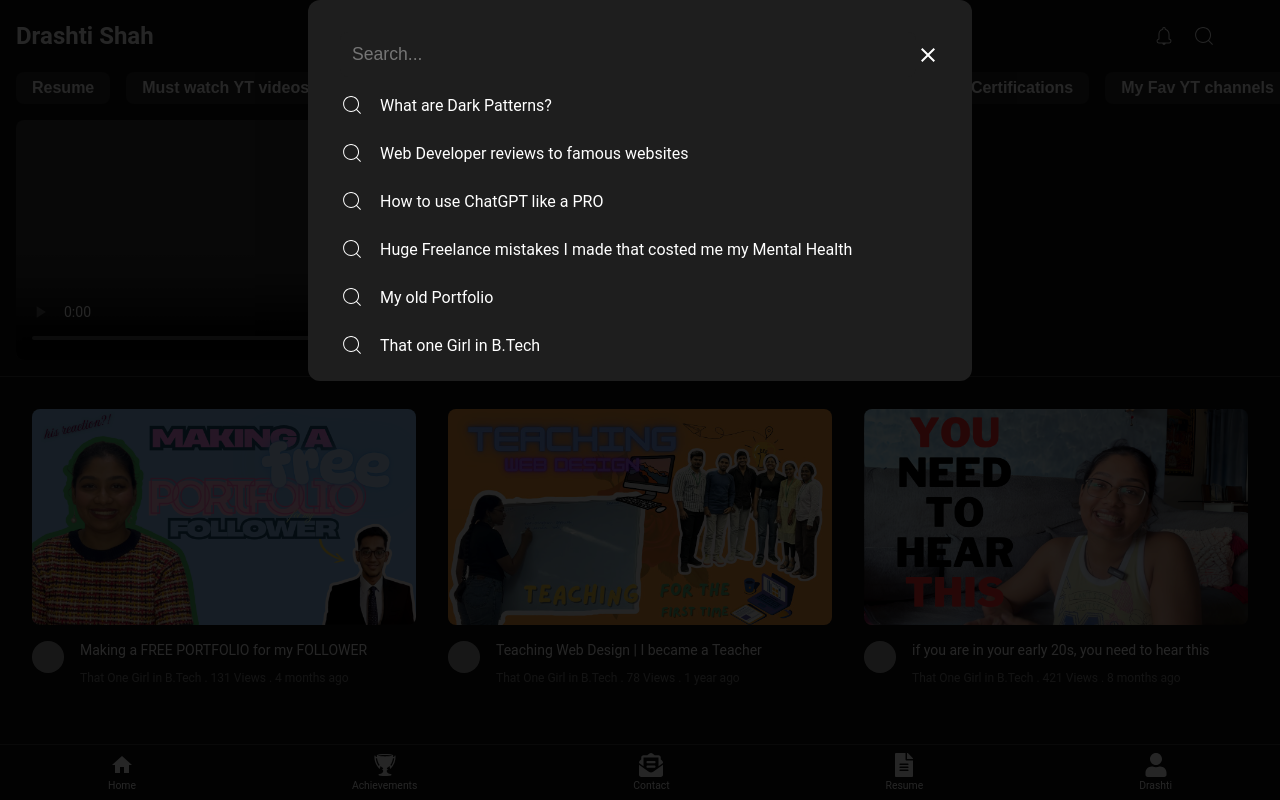
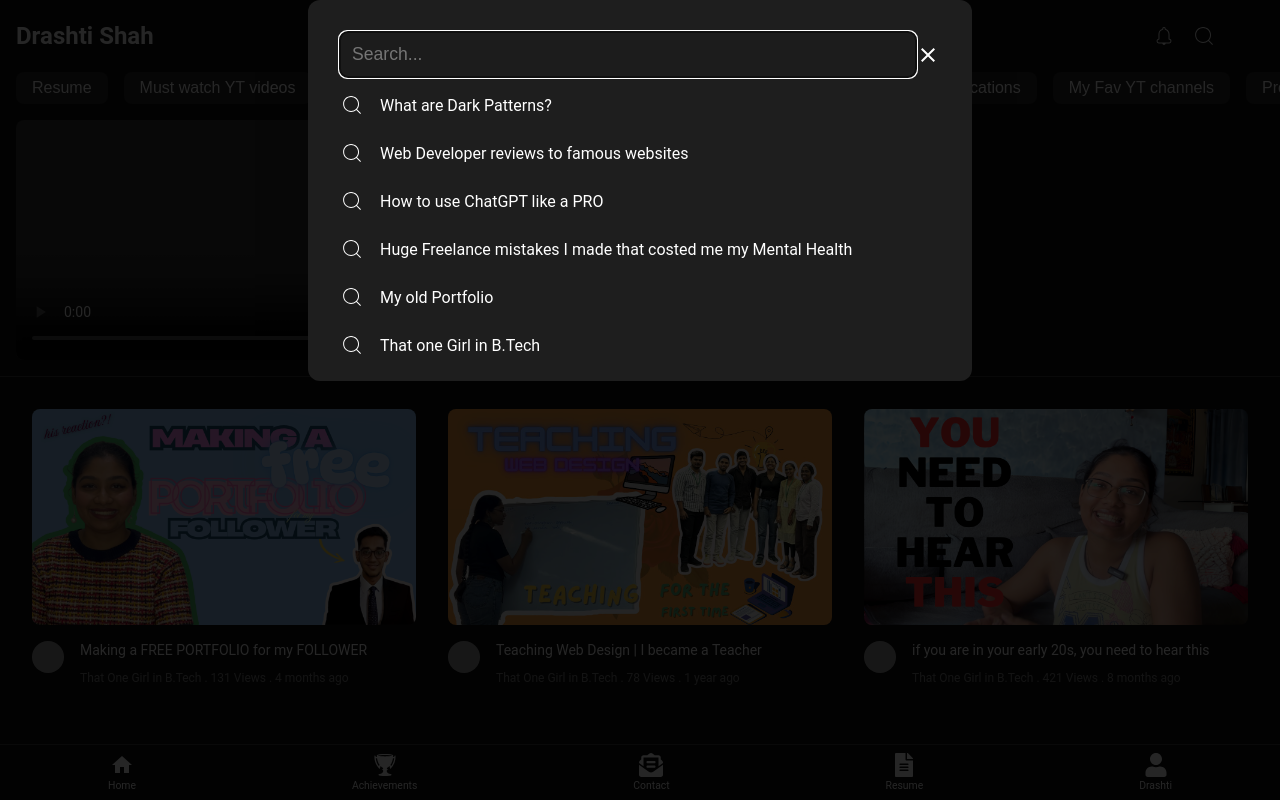
Before and after one commit to DrashtiSanjayShah/New-portfolio, a React (Vite) app: page / in a window 1280 px wide. Both pictures are taken after a click on the icon 1204 px from the left and 36 px from the top of the page. Shown: the top 800 px of the page. Built offline with nearby package versions, Linux system fonts and the light colour scheme; grey boxes are pictures that could not be loaded.

Commit message:
making small changes

```diff
--- a/src/components/ContactForm.jsx
+++ b/src/components/ContactForm.jsx
@@ -71,40 +71,44 @@ emailjs.sendForm(serviceID, templateID, form.current, publicKey)
       <h1 className="hero-section">Let’s Work Together</h1>
       {submitted && <p className="success-message">Hi, I have received your query! I’ll get back to you soon.</p>}
       <form ref={form} autoComplete="off" onSubmit={handleSubmit}>
-        <label>Name*</label>
+        <label>Name</label>
         <input name="name" value={formData.name} onChange={handleChange} />
         {errors.name && <p className="error">{errors.name}</p>}
 
-        <label>Email*</label>
+        <label>Email</label>
         <input name="email" type="email" value={formData.email} onChange={handleChange} />
         {errors.email && <p className="error">{errors.email}</p>}
 
-        <label>What do you need help with?*</label>
+        <label>What do you need help with?</label>
+           <div style={{width: '105%'}}>
         <select name="service" value={formData.service} onChange={handleChange}>
-          <option value="">-- Select --</option>
+          <option value="">Select a service</option>
           <option value="Website">Website</option>
           <option value="Consultation">Consultation</option>
           <option value="Collaboration">Collaboration</option>
           <option value="Other">Something else</option>
         </select>
+        </div>
         {errors.service && <p className="error">{errors.service}</p>}
 
-        <label>Budget range*</label>
+        <label>Budget range</label>
+        <div style={{width: '105%'}}>
         <select name="budget" value={formData.budget} onChange={handleChange}>
-          <option value="">-- Select --</option>
+          <option value="">Approximate budget</option>
           <option value="Below ₹5,000">Below ₹5,000</option>
           <option value="₹5,000 – ₹10,000">₹5,000 – ₹10,000</option>
           <option value="₹10,000 – ₹20,000">₹10,000 – ₹20,000</option>
           <option value="₹20,000+">₹20,000+</option>
         </select>
+        </div>
         {errors.budget && <p className="error">{errors.budget}</p>}
 
-        <label>Message*</label>
+        <label>Message</label>
         <textarea
           name="message"
           value={formData.message}
           rows="5"
-          style={{ resize: "none" }}
+          style={{ resize: "none", alignItems: 'center' }}
           onChange={handleChange}
         ></textarea>
         {errors.message && <p className="error">{errors.message}</p>}
--- a/src/components/Header.jsx
+++ b/src/components/Header.jsx
@@ -113,7 +113,7 @@ const Header = () => {
                   flex: 1,
                   border: "none",
                   fontSize: "1.1rem",
-                  backgroundColor: "#1e1e1e",
+                  backgroundColor: "#fffff",
                   color: "white",
                 }}
                 autoFocus
--- a/src/index.css
+++ b/src/index.css
@@ -124,7 +124,7 @@ body {
 .video-small-thumbnail {
   display: flex;
   width: 440px;
-  height: 220px;
+  height: 247px;
   border-radius: 8px;
   object-fit: cover;
 }
@@ -355,15 +355,15 @@ form {
 }
 
 button {
-  background-color: #ff0000;
+  background-color: #ffffff;
   border: none;
-  color: white;
-  font-weight: 600;
+  color: black;
   padding: 0.75rem;
   border-radius: 8px;
   cursor: pointer;
   transition: background-color 0.3s ease;
   margin-bottom: 0; /* prevent margin collapse */
+  font-size: 1rem;
 }
 
 .contact-form-container h2 {
@@ -382,7 +382,7 @@ input,
 select,
 textarea {
   background-color: #1c1c1c;
-  border: 1px solid #333;
+  border: 0.5px solid #fff;
   border-radius: 8px;
   padding: 0.75rem;
   font-size: 1rem;
@@ -390,15 +390,9 @@ textarea {
   width: 100%;
 }
 
-input:focus,
-select:focus,
-textarea:focus {
-  outline: none;
-  border-color: #ff0000;
-}
 
 button:hover {
-  background-color: #cc0000;
+  background-color: lightgray;
 }
 
 .error {
@@ -468,7 +462,7 @@ button:hover {
     flex-direction: column;
     align-items: center;
     gap: 1.5rem;
-    margin: 1rem 0;
+    margin: 1rem;
   }
   .achievement-right-side-video p {
     width: 85vw;
```
